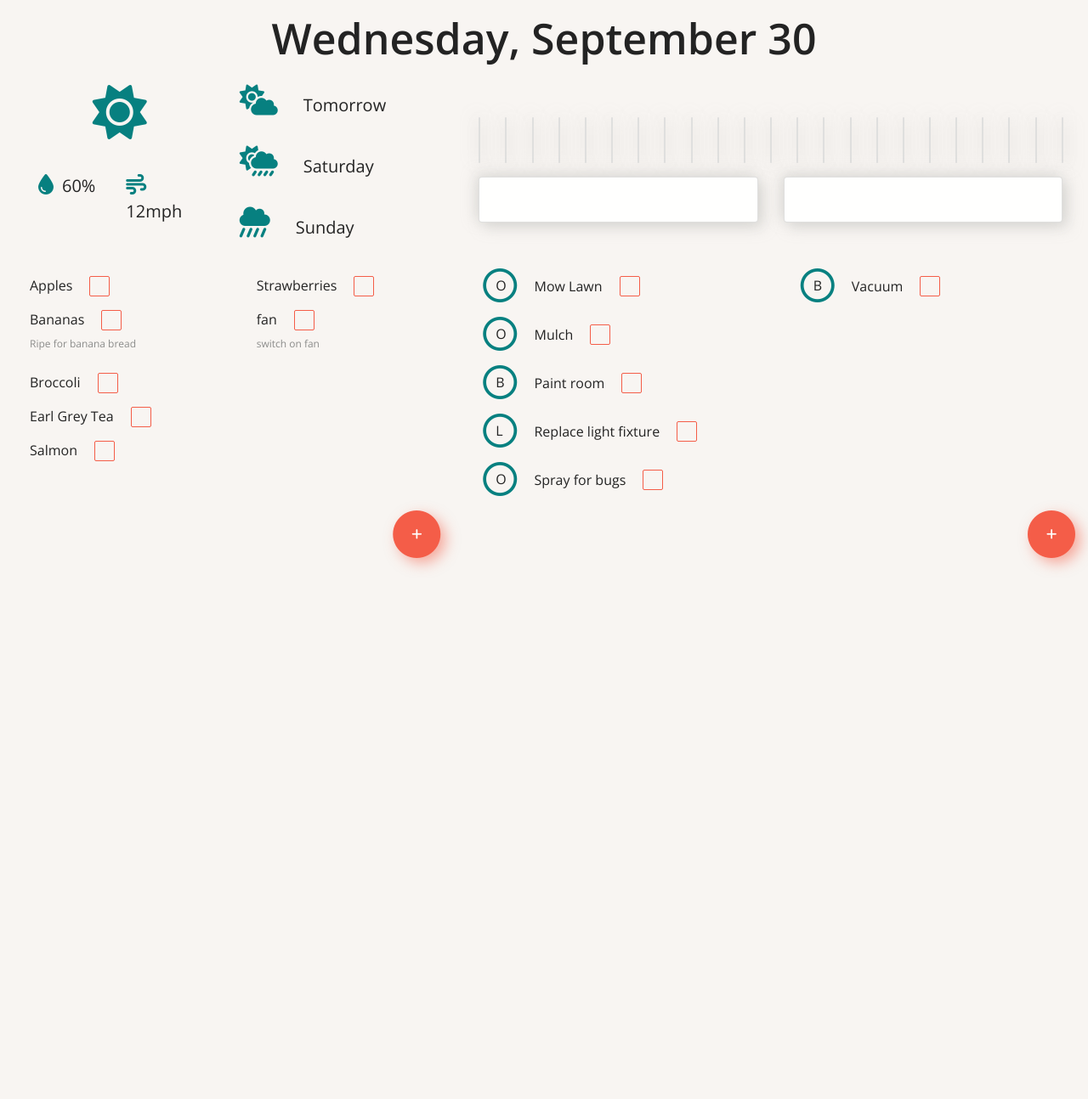
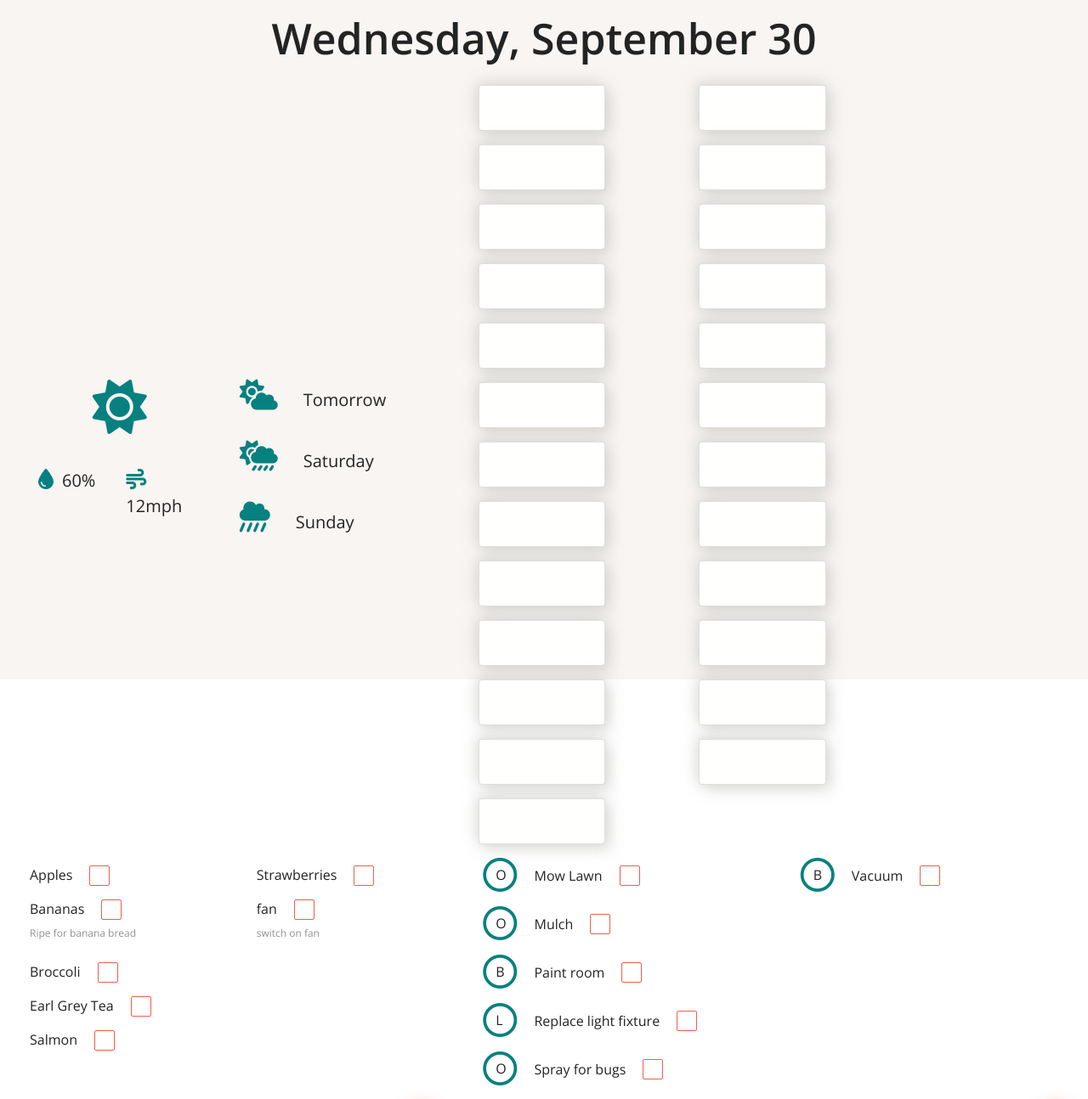
Before and after one commit to MissMeg/home-automation-app, a Flask app: page / in a window 1280 px wide. Shown: the top 1294 px of the page at 85% size. Before the commit the page ends 671 px from the top, so only its background shows below. Run offline with Flask 2, Linux system fonts and the light colour scheme; data comes from the database, SQL or seed files in the repository; some libraries are stand-ins or nearby versions.

Commit message:
reduced card size - issue #18

```diff
--- a/static/styles/app.css
+++ b/static/styles/app.css
@@ -78,6 +78,9 @@ Weather Styles
 /********************************
 Events Styles
 ********************************/
+#events .card-container {
+  margin-right: 5rem;
+}
 
 #events .card {
   box-shadow: 6px 6px 16px rgba(195, 195, 192, 0.5),
--- a/templates/index.html
+++ b/templates/index.html
@@ -124,7 +124,7 @@
           <div class="container wow fadeIn" data-wow-delay="0.4s">
             <div class="row">
               {% for event in events %}
-              <div class="col">
+              <div class="col-md-3 card-container">
                 <div class="card mb-3" style="max-width: 540px">
                   <div class="row no-gutters">
                     <div class="col-md-8">
```
